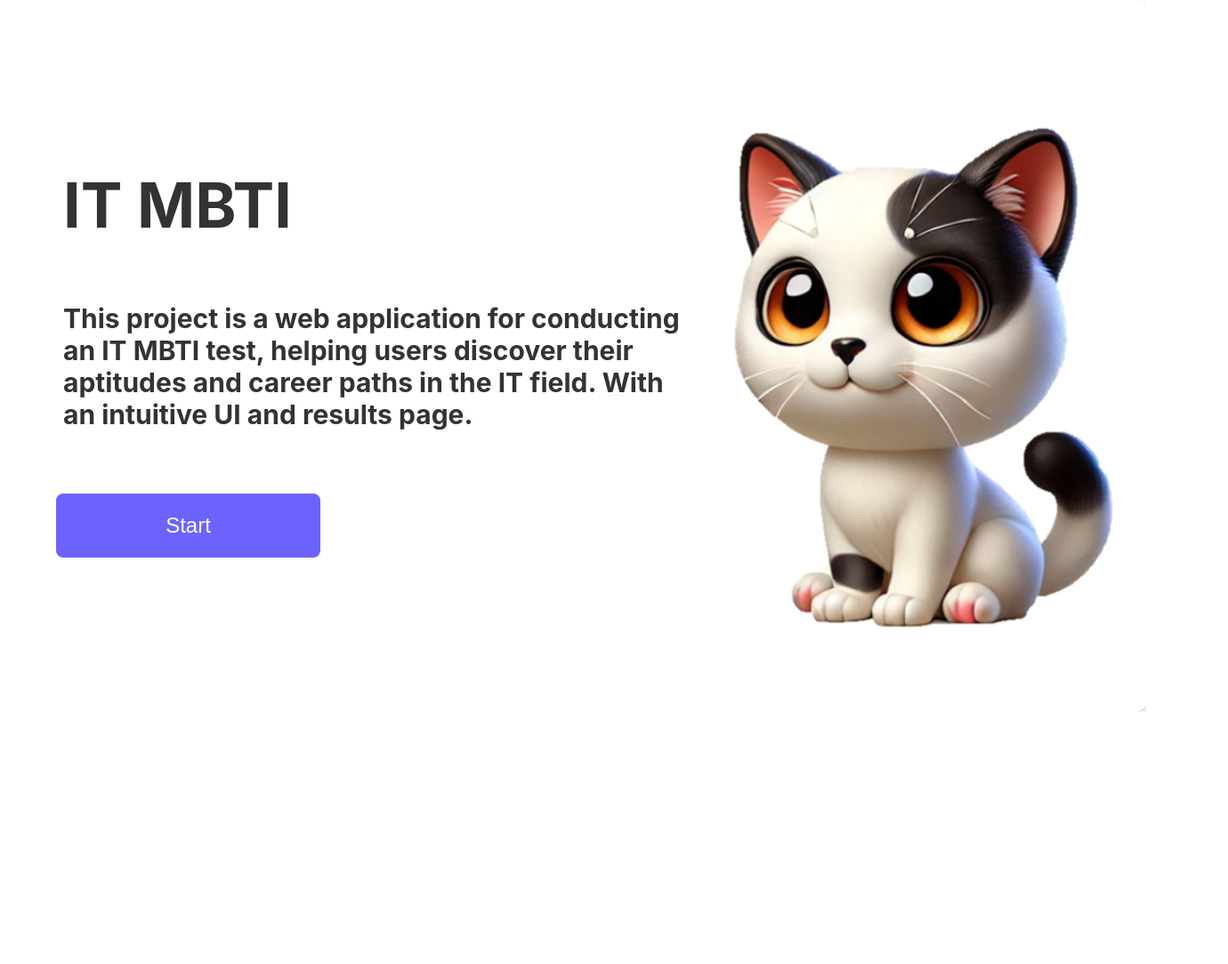
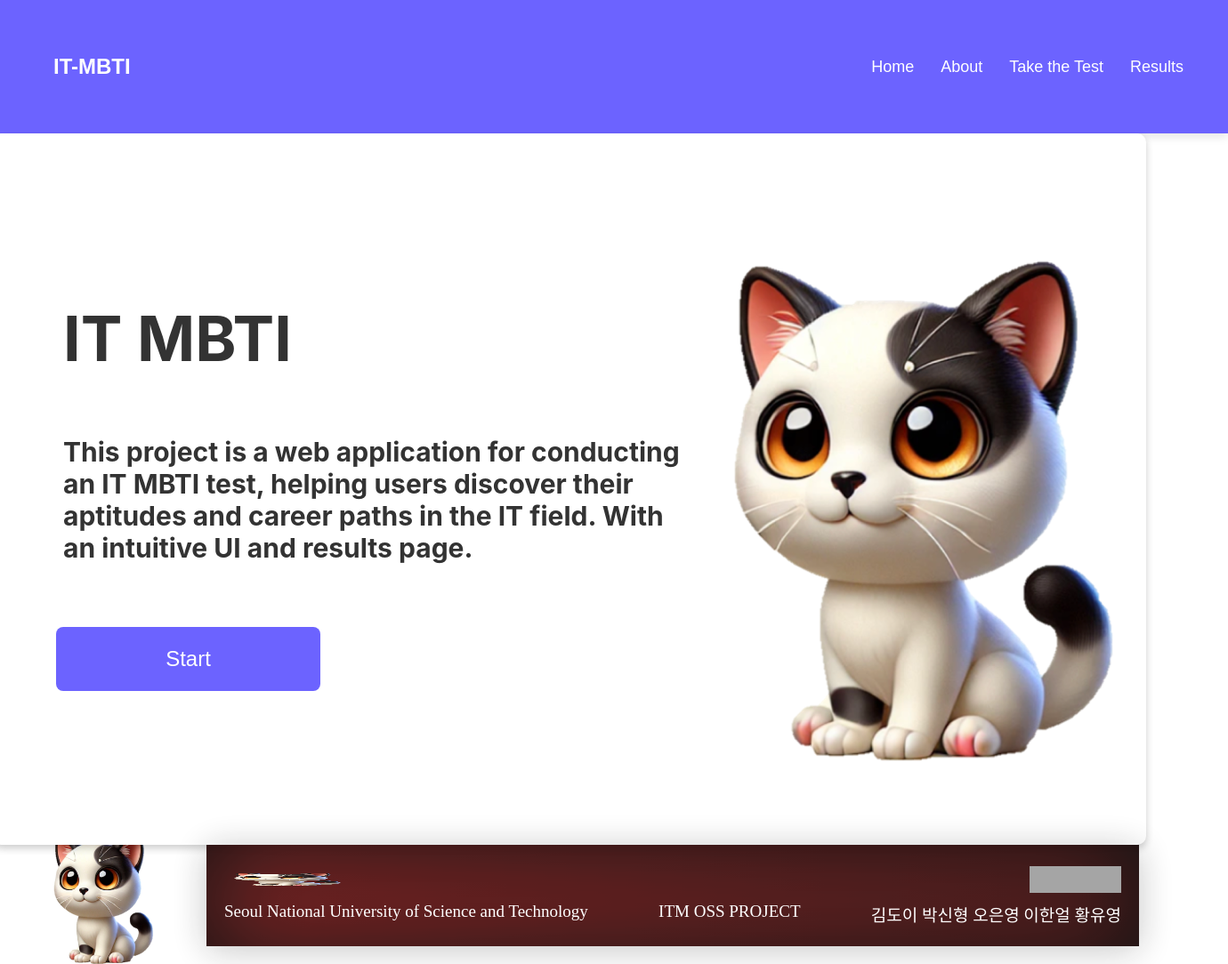
Before and after one commit to shinh09/ITmbti, a React (Create React App) app in the folder mbti/: page / in a window 1280 px wide. Shown: the whole page at 89% size, 1380 px wide, since content can reach past the window. Before the commit the page ends 800 px from the top, so only its background shows below. Built offline with nearby package versions, Linux system fonts and the light colour scheme; grey boxes are pictures that could not be loaded.

Commit message:
11일차 신형 develp-start로

```diff
--- a/mbti/src/App.js
+++ b/mbti/src/App.js
@@ -3,16 +3,22 @@ import { BrowserRouter as Router, Routes, Route } from "react-router-dom";
 import StartPage from "./pages/StartPage";
 import QuestionPage from "./pages/QuestionPage";
 import ResultPage from "./pages/ResultPage";
+import LoadingPage from "./pages/LoadingPage";
+import Header from "./layout/header";
+import Footer from "./layout/footer";
 
 
 function App() {
   return (
     <Router>
+      <Header/>
         <Routes>
           <Route path="/" element={<StartPage />} />
           <Route path="/question" element={<QuestionPage />} />
+          <Route path="/loading" element={<LoadingPage />} />
           <Route path="/result" element={<ResultPage />} />
         </Routes>
+      <Footer/>
     </Router>
   );
 }
```
